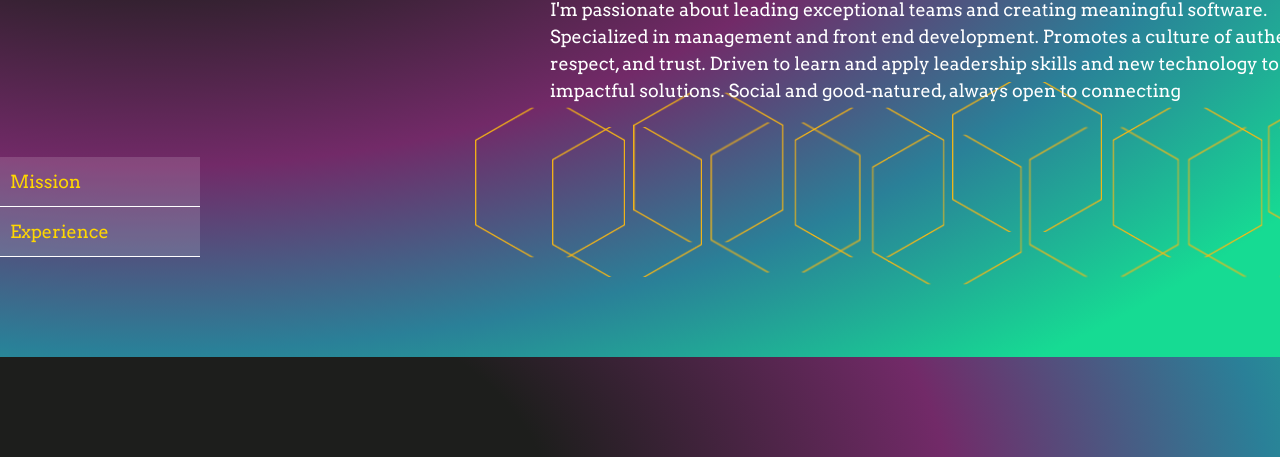
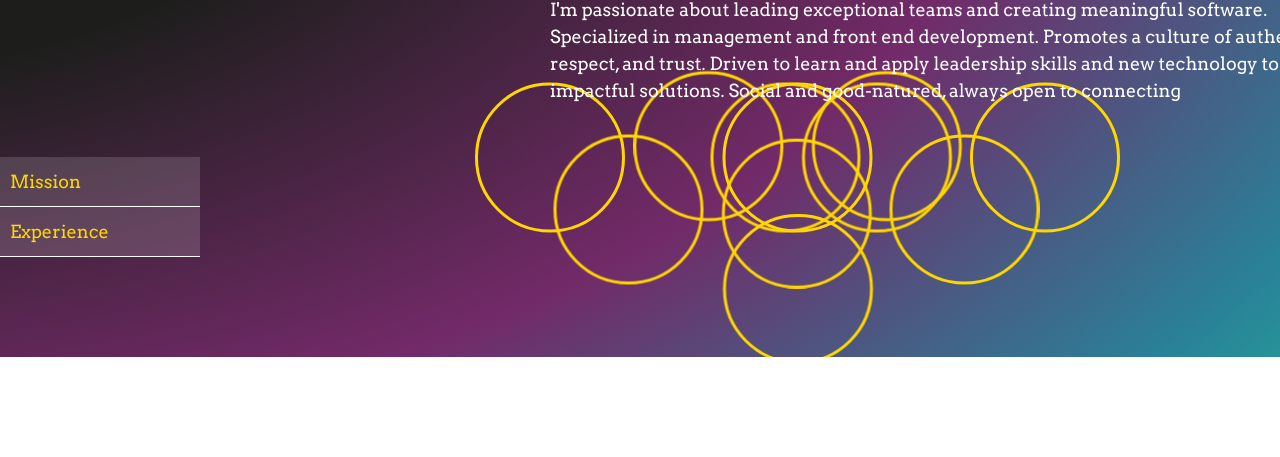
Before and after one commit to cloeper/chrisloeper.com, a Gatsby site: page / in a window 1280 px wide. Shown: the part 443-900 px from the top of the page. After the commit the page ends 800 px from the top, so only its background shows below. Built offline with nearby package versions, Linux system fonts and the light colour scheme; Gatsby itself is replaced by a stand-in of ours; some packages are replaced by stand-ins of ours.

Commit message:
deploy to preview site

```diff
--- a/gatsby-config.js
+++ b/gatsby-config.js
@@ -20,7 +20,7 @@ module.exports = {
     {
       resolve: `gatsby-plugin-s3`,
       options: {
-        bucketName: 'chrisloeper.com',
+        bucketName: 'preview.chrisloeper.com',
       },
     },
     {
--- a/package.json
+++ b/package.json
@@ -53,7 +53,7 @@
     "develop": "gatsby develop",
     "preload-fonts": "gatsby-preload-fonts",
     "build": "gatsby build",
-    "deploy": "gatsby-plugin-s3 deploy --yes && aws cloudfront create-invalidation --distribution-id E10JJASUOD5IFH --paths \"/*\"",
+    "deploy": "gatsby-plugin-s3 deploy --yes",
     "clean": "gatsby clean",
     "clean:node": "rm -rf node_modules",
     "type-check": "tsc --noEmit",
--- a/src/components/Hex.tsx
+++ b/src/components/Hex.tsx
@@ -1,8 +1,6 @@
 import React from 'react';
 import goldenHex from '../images/goldenhex.png';
 import styled from 'styled-components';
-import Img from 'gatsby-image';
-import { useStaticQuery, graphql } from 'gatsby';
 
 interface IHexPositions {
   layerOne: IHexLayer;
@@ -25,57 +23,37 @@ interface IPosition {
 const hexPositions: IHexPositions = {
   layerOne: {
     left: { top: 217, left: 0 },
-    middle: { top: 217, left: 113 },
-    right: { top: 217, left: 225 },
+    middle: { top: 217, left: 165 },
+    right: { top: 217, left: 330 },
   },
   layerTwo: {
-    left: { top: 157, left: 0 },
-    middle: { top: 185, left: 59 },
-    right: { top: 158, left: 223 },
+    left: { top: 165, left: 0 },
+    middle: { top: 210, left: 59 },
+    right: { top: 165, left: 119 },
   },
   layerThree: {
-    left: { top: 155, left: -107 },
-    middle: { top: 155, left: 111 },
-    right: { top: 155, left: 117 },
+    left: { top: 185, left: -106 },
+    middle: { top: 238, left: 7 },
+    right: { top: 185, left: 118 },
   },
   layerFour: {
     left: { top: 137, left: -33 },
     middle: { top: 0, left: 0 },
-    right: { top: 110, left: 28 },
+    right: { top: 137, left: 28 },
   },
 };
 
-const HexImage = styled.img`
-  position: relative;
+const GoldCircle = styled.div`
+  position: absolute;
   height: 100px;
   width: 100px;
+  border: 2px solid gold;
+  border-radius: 50%;
 `;
 
 function createHex(pos: IPosition) {
-  const imgData = useStaticQuery(graphql`
-    query {
-      file(relativePath: { eq: "goldenhex.png" }) {
-        childImageSharp {
-          fluid {
-            base64
-            sizes
-            src
-            srcSet
-          }
-        }
-      }
-    }
-  `);
-  const style = {
-    position: 'relative',
-    height: 100,
-    width: 100,
-    top: pos.top,
-    left: pos.left,
-  };
-
-  return <Img fluid={imgData.file.childImageSharp.fluid} style={style} alt="hex" />;
-  // return <HexImage style={} src={goldenHex} alt="hex" />;
+  // return <HexImage style={{ top: pos.top, left: pos.left }} src={goldenHex} alt="hex" />;
+  return <GoldCircle style={{ top: pos.top, left: pos.left }} />;
 }
 
 export const Hex = {
--- a/src/components/HexArray.tsx
+++ b/src/components/HexArray.tsx
@@ -11,19 +11,16 @@ export const HexArray: React.FC = () => {
         <Hex.LayerOne.Middle />
         <Hex.LayerOne.Right />
       </ParallaxLayerOne>
-
       <ParallaxLayerTwo>
         <Hex.LayerTwo.Left />
         <Hex.LayerTwo.Middle />
         <Hex.LayerTwo.Right />
       </ParallaxLayerTwo>
-
       <ParallaxLayerThree>
         <Hex.LayerThree.Left />
         <Hex.LayerThree.Middle />
         <Hex.LayerThree.Right />
       </ParallaxLayerThree>
-
       <ParallaxLayerFour>
         <Hex.LayerFour.Left />
         <Hex.LayerFour.Right />
--- a/src/components/ParallaxLayers.tsx
+++ b/src/components/ParallaxLayers.tsx
@@ -3,7 +3,7 @@ import styled from 'styled-components';
 export const ParallaxContainer = styled.div`
   perspective: 1px;
   height: 100vh;
-  min-height: 900px;
+
   overflow-x: hidden;
   overflow-y: auto;
 `;
@@ -27,28 +27,28 @@ export const ParallaxLayerMenu = styled(ParallaxLayer)`
 `;
 
 export const ParallaxLayerOne = styled(ParallaxLayer)`
-  transform-origin: 0 0;
+  transform-origin: top left;
   transform: translateZ(-1px) scale(3);
   z-index: 1;
   display: flex;
 `;
 
 export const ParallaxLayerTwo = styled(ParallaxLayer)`
-  transform-origin: 0 0;
+  transform-origin: top left;
   transform: translateZ(-2px) scale(4.5);
   z-index: 2;
   display: flex;
 `;
 
 export const ParallaxLayerThree = styled(ParallaxLayer)`
-  transform-origin: 0 0;
+  transform-origin: top left;
   transform: translateZ(-3px) scale(6);
   z-index: 3;
   display: flex;
 `;
 
 export const ParallaxLayerFour = styled(ParallaxLayer)`
-  transform-origin: 0 0;
+  transform-origin: top left;
   transform: translateZ(-4px) scale(7.5);
   z-index: 4;
   display: flex;
```
